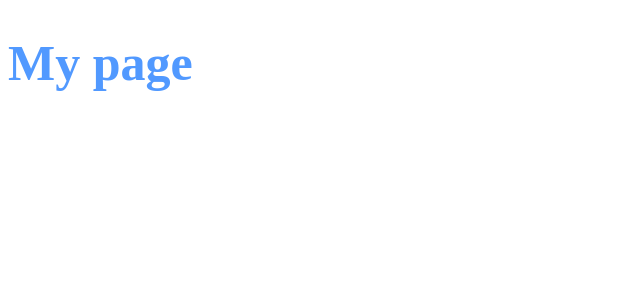
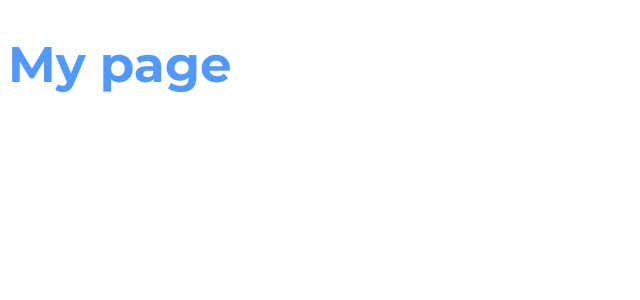
Before and after one commit to xdk78/senren, a Next.js app: page / in a window 1280 px wide. Shown: the top 300 px of the page, without its empty margins (0-640 px from the left). Built offline with nearby package versions, Linux system fonts and the light colour scheme.

Commit message:
fixed: storybook fonts

```diff
--- a/src/components/Button/index.ts
+++ b/src/components/Button/index.ts
@@ -6,8 +6,9 @@
 }
 
 const Button = styled.button<ButtonProps>`
-  background-color: #5199ff;
-  color: ${({ theme }) => theme.primaryDark};
+  background-color: ${({ theme }) => theme.primaryLight};
+  color: ${({ theme }) => theme.white};
+  padding: 10px 15px;
 `
 
 export default Button
--- a/src/pages/_app.tsx
+++ b/src/pages/_app.tsx
@@ -24,6 +24,10 @@
           <GlobalStyle />
           <Head>
             <title>Senren</title>
+            <link
+              href="https://fonts.googleapis.com/css2?family=Montserrat:wght@400;600;700&display=swap"
+              rel="stylesheet"
+            ></link>
           </Head>
           <Component {...pageProps} />
         </>
--- a/src/themes/dark.ts
+++ b/src/themes/dark.ts
@@ -5,6 +5,7 @@
   primaryDark: '#052555',
   primaryDarker: '#01142F',
   black: '#000000',
+  white: '#FFFFFF',
   gray900: '#131313',
   gray400: '#2F2F2F',
   gray300: '#404040',
--- a/src/themes/global.ts
+++ b/src/themes/global.ts
@@ -3,6 +3,13 @@
   box-sizing: border-box;
   -webkit-font-smoothing: antialiased;
   -moz-osx-font-smoothing: grayscale;
+  font-family: "Montserrat", sans-serif;
+}
+
+html {
+  margin:0px;
+  padding: 0px;
+  font-family: "Montserrat", sans-serif;
 }
 
 `
--- a/src/themes/index.ts
+++ b/src/themes/index.ts
@@ -3,6 +3,7 @@
   primaryDark: string
   primaryDarker: string
   black: string
+  white: string
   gray900: string
   gray400: string
   gray300: string
--- a/src/themes/light.ts
+++ b/src/themes/light.ts
@@ -5,6 +5,7 @@
   primaryDark: '#052555',
   primaryDarker: '#01142F',
   black: '#000000',
+  white: '#FFFFFF',
   gray900: '#131313',
   gray400: '#2F2F2F',
   gray300: '#404040',
```
Also changed, not shown: 1 other file (tests, documents, lock files or other folders).
